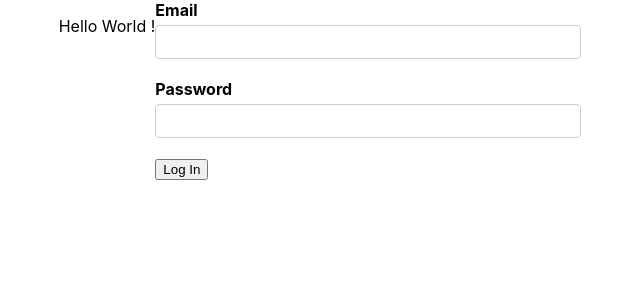
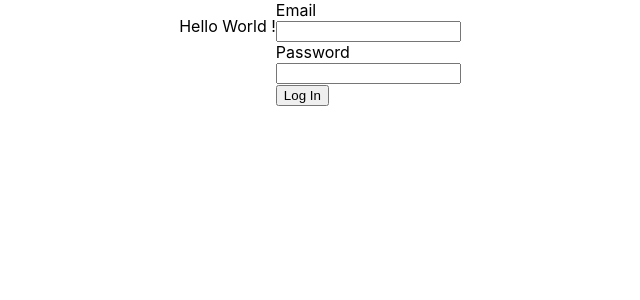
Before and after one commit to nickyulai/my_react, a React (Create React App) app: page / in a window 1280 px wide. Shown: the top 300 px of the page, without its empty margins (320-960 px from the left). Built offline with nearby package versions, Linux system fonts and the light colour scheme.

Commit message:
test in chakra input

```diff
--- a/src/App.css
+++ b/src/App.css
@@ -2,14 +2,14 @@
   display: flex;
   justify-content: center;
 }
-
+/*
 label {
   font-weight: bold;
   display: flex;
   margin-bottom: 5px;
-}
+} */
 
-input + label {
+/* input + label {
   font-weight: bold;
   display: inline-flex;
   margin-right: 20px;
@@ -31,7 +31,7 @@ select {
   border: 1px solid #ccc;
   border-radius: 4px;
   /* margin-bottom: 20px; */
-}
+/* } */
 
 .form-control {
   margin-bottom: 20px;
--- a/src/components/LoginForm.js
+++ b/src/components/LoginForm.js
@@ -24,12 +24,12 @@ function LoginForm(props) {
                 formik => {
                     return <Form>
                         <FormikControl
-                        control='input'
+                            control='chakrainput'
                             type='email'
                             label='Email'
                             name='email' />
                         <FormikControl
-                        control='input'
+                            control='chakrainput'
                             type='password'
                             label='Password'
                             name='password' />
```
Also changed, not shown: src/components/FormilControl.js (deleted, +0 -18 lines). Lines whose indentation alone changed are shown as unchanged.
